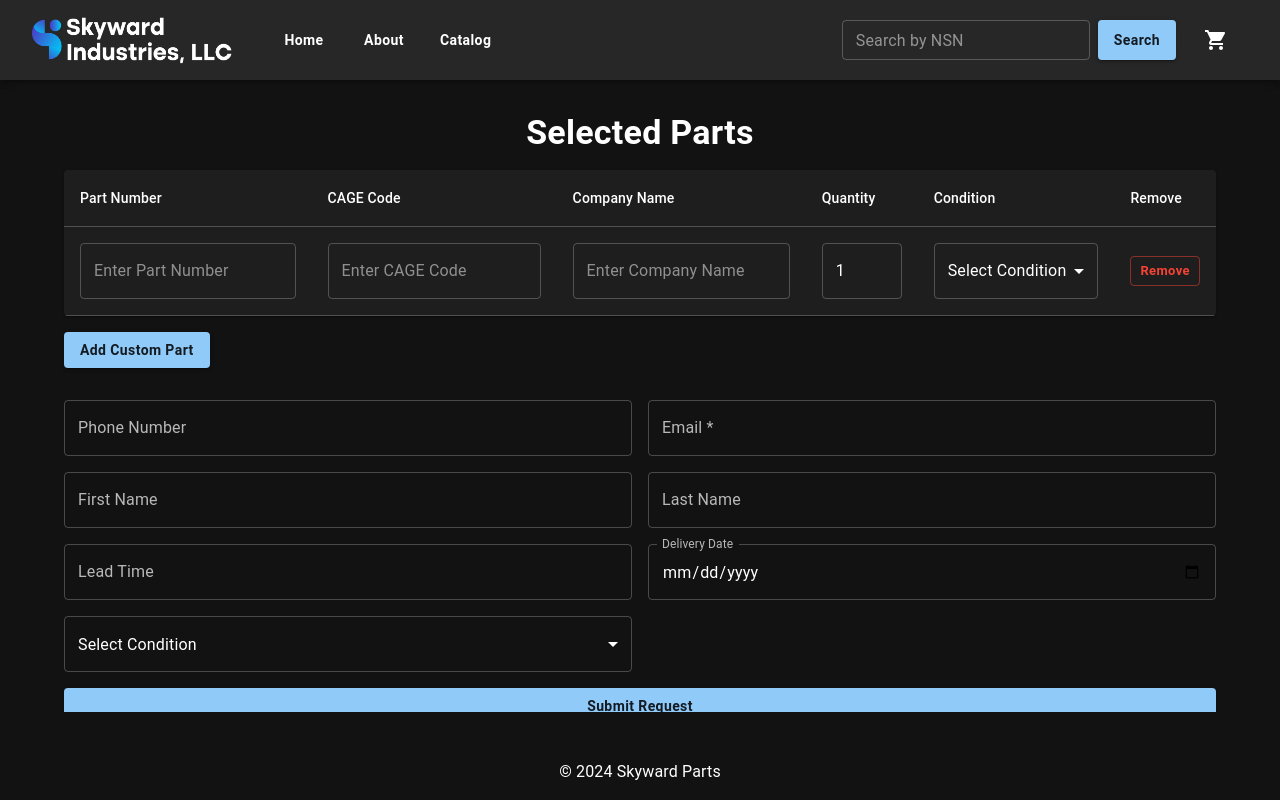
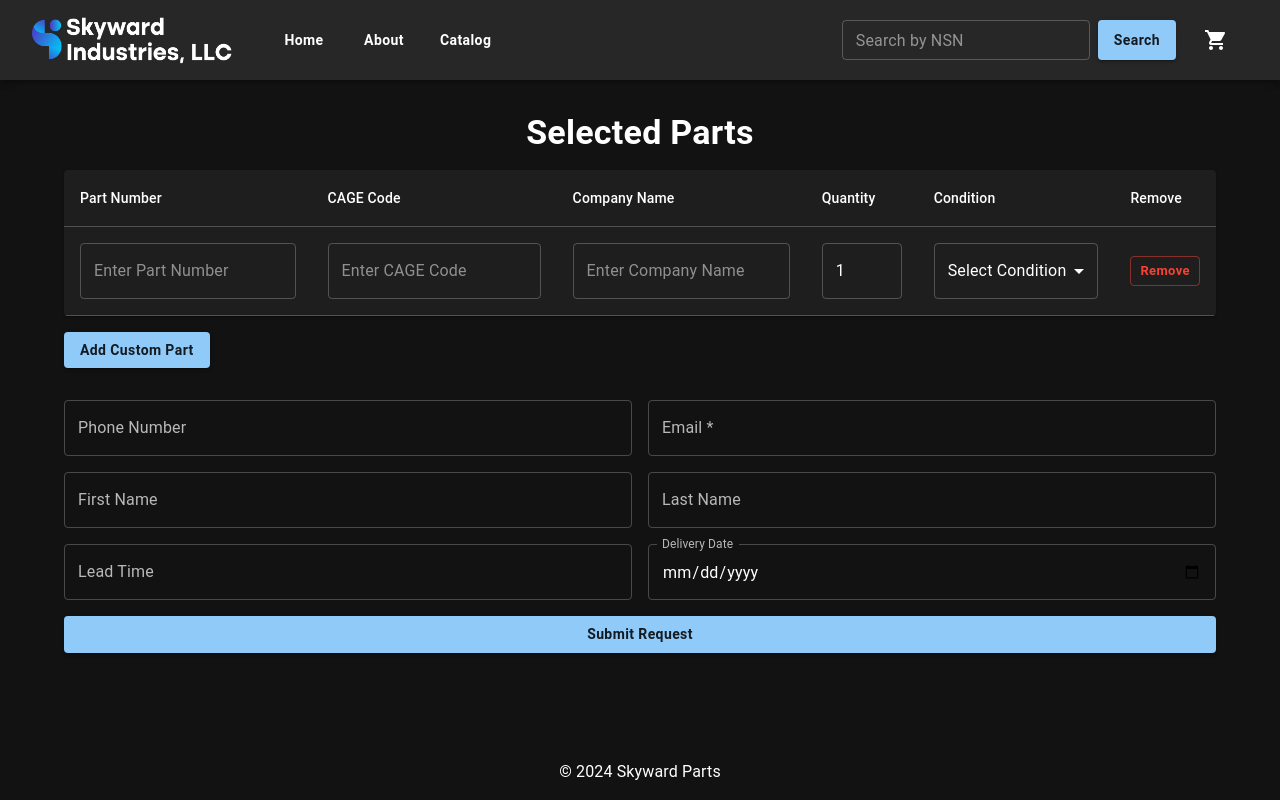
Before and after one commit to skyward-industries/fe, a Next.js app: page /cart in a window 1280 px wide. Built offline with nearby package versions, Linux system fonts and the light colour scheme.

Commit message:
update item conditions

```diff
--- a/src/app/cart/page.tsx
+++ b/src/app/cart/page.tsx
@@ -153,6 +153,22 @@ export default function CartPage() {
                   />
                 </TableCell>
                 <TableCell>
+                  <Select
+                    displayEmpty
+                    value={condition[item.part_number] || ""}
+                    onChange={(e) =>
+                      handleConditionChange(item.part_number, e.target.value)
+                    }
+                  >
+                    <MenuItem value="">Select Condition</MenuItem>
+                    <MenuItem value="FN">FN</MenuItem>
+                    <MenuItem value="NS">NS</MenuItem>
+                    <MenuItem value="OH">OH</MenuItem>
+                    <MenuItem value="SD">SD</MenuItem>
+                    <MenuItem value="AR">AR</MenuItem>
+                  </Select>
+                </TableCell>
+                <TableCell>
                   <Button
                     variant="outlined"
                     color="error"
@@ -297,23 +313,6 @@ export default function CartPage() {
               InputLabelProps={{ shrink: true }}
             />
           </Grid>
-          <Grid item xs={12} sm={6}>
-            <Controller
-              name="condition"
-              control={control}
-              defaultValue=""
-              render={({ field }) => (
-                <Select {...field} fullWidth displayEmpty>
-                  <MenuItem value="">Select Condition</MenuItem>
-                  <MenuItem value="FN">FN</MenuItem>
-                  <MenuItem value="NS">NS</MenuItem>
-                  <MenuItem value="OH">OH</MenuItem>
-                  <MenuItem value="SD">SD</MenuItem>
-                  <MenuItem value="AR">AR</MenuItem>
-                </Select>
-              )}
-            />
-          </Grid>
           <Grid item xs={12}>
             <Button
               type="submit"
```
